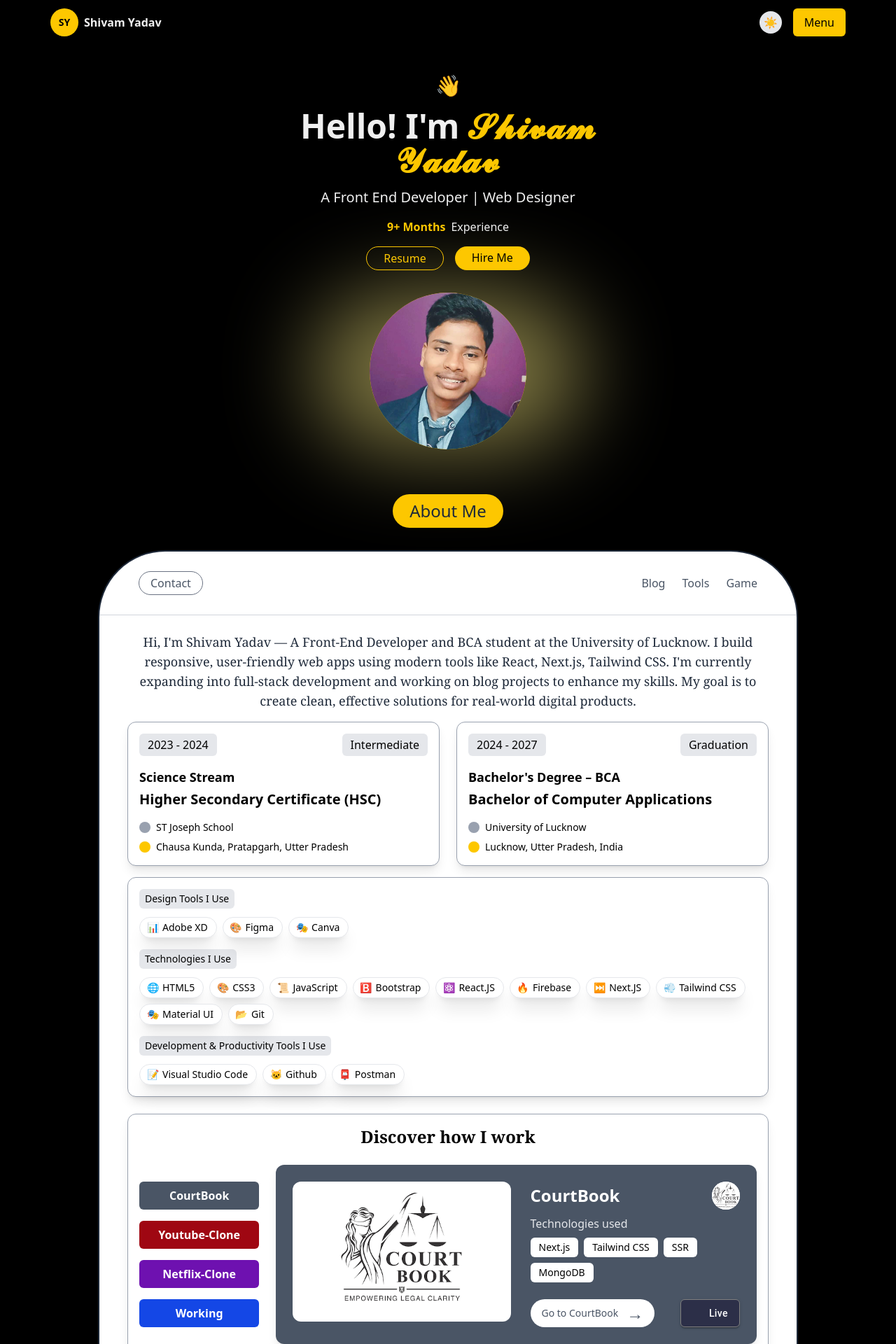
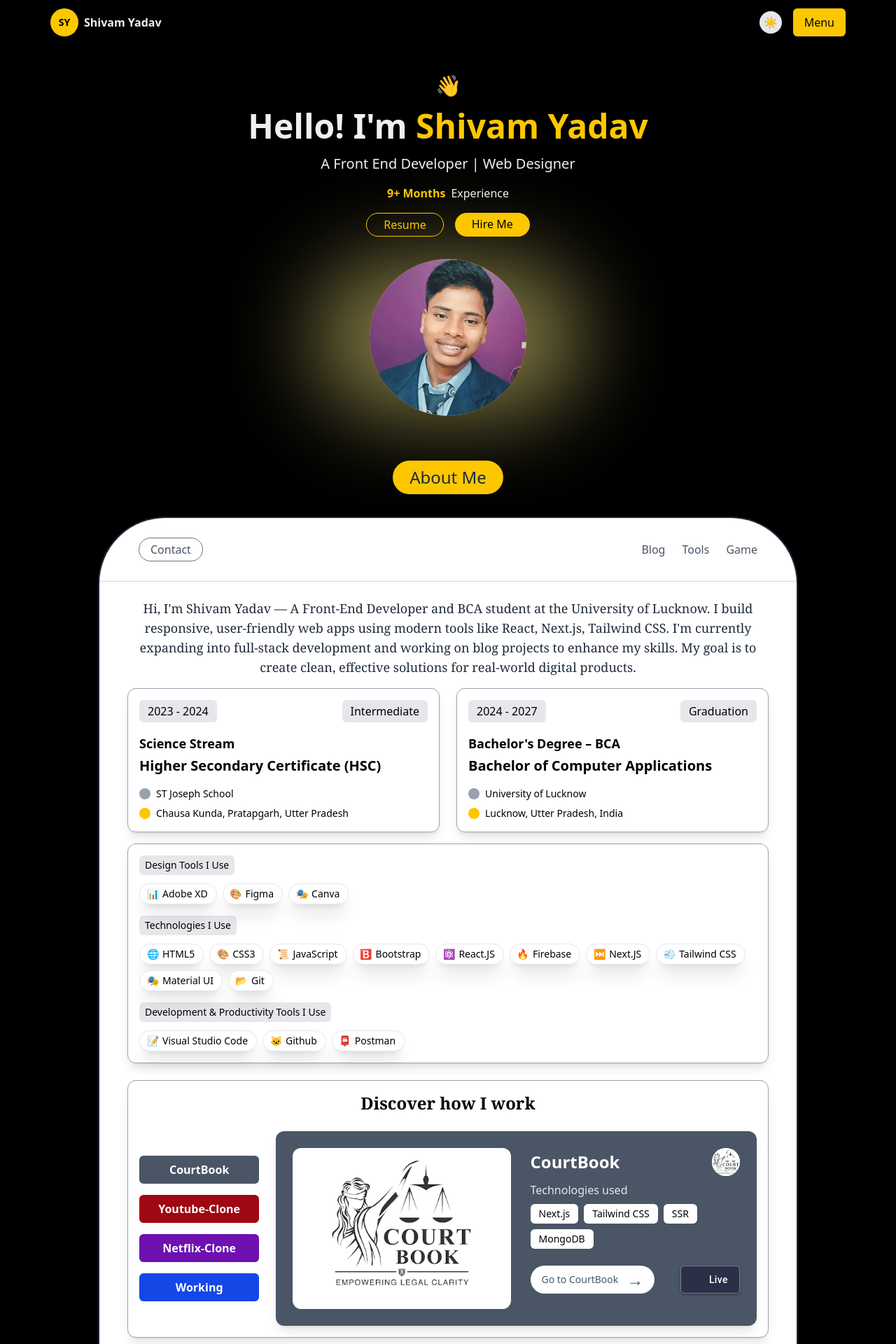
Before and after one commit to iCoder5744/portfolio, a Next.js app: page / in a window 1280 px wide. Shown: the top 1920 px of the page at 70% size. Built offline with nearby package versions, Linux system fonts and the light colour scheme; some icons are missing.

Commit message:
fixed image streach problem in project porject section and some changed styles in other components

```diff
--- a/src/components/About.js
+++ b/src/components/About.js
@@ -24,7 +24,7 @@
     <section id="about" className="py-16 px-2 md:px-6 lg:mx-12">
       <h2 className="text-2xl mb-8 text-center px-6 py-2 w-fit rounded-full mx-auto bg-yellow-400 text-gray-800">About Me</h2>
 
-      <div className="rounded-[3rem] sm:rounded-[6rem] border-2 border-gray-800 bg-white max-w-[1000px] mx-auto ">
+      <div className="rounded-[2rem] sm:rounded-[6rem] border-2 border-gray-800 bg-white max-w-[1000px] mx-auto ">
 
         {/* Header */}
         <Header />
--- a/src/components/Footer.js
+++ b/src/components/Footer.js
@@ -16,7 +16,7 @@
 
                 {/* Left: Contact Button */}
                 <div>
-                    <p className='text-gray-500'>&copy; 2025 Shivam Yadav</p>
+                    <p className='max-sm:text-sm text-gray-500'>&copy; 2025 Shivam Yadav</p>
                 </div>
 
                 {/* Right: Theme */}
--- a/src/components/Header.js
+++ b/src/components/Header.js
@@ -13,7 +13,7 @@
   return (
     <section>
         {/* Top Section */}
-        <div className='flex justify-between items-center  border-b border-gray-300 p-4 sm:px-14 sm:py-7 rounded-t-[3rem] sm:rounded-t-[6rem] '>
+        <div className='flex justify-between items-center  border-b border-gray-300 p-4 sm:px-14 sm:py-7 rounded-t-[2rem] sm:rounded-t-[6rem] '>
 
           {/* Left: Contact Button */}
           <div>
--- a/src/components/Hero.js
+++ b/src/components/Hero.js
@@ -28,7 +28,7 @@
             transition={{ delay: 0.1 }}
             className="text-3xl md:text-4xl lg:text-5xl font-bold mb-4"
           >
-            Hello! I&apos;m <span className="text-yellow-400">𝓢𝓱𝓲𝓿𝓪𝓶 𝓨𝓪𝓭𝓪𝓿</span>
+            Hello! I&apos;m <span className="text-yellow-400">Shivam Yadav</span>
           </motion.h1>
 
           {/* Subheading */}
--- a/src/components/Projects.js
+++ b/src/components/Projects.js
@@ -86,13 +86,16 @@
             <div className="flex flex-col md:flex-row gap-4 ">
               {/* Image Section */}
               <div className="mb-4 md:mb-0 md:w-1/2">
-                <div className="h-[200px] w-full rounded-xl overflow-hidden bg-white bg-opacity-20">
+                <div className="max-sm:h-[230px] max-lg:h-[250px] h-[230px] w-full rounded-xl overflow-hidden bg-white bg-opacity-20">
                   <Image
                     src={selectedProject.image || '/placeholder-project.png'}
                     alt={selectedProject.name}
                     width={500}
-                    height={300}
-                    className="w-full h-full sm:object-cover"
+                    height={400}
+                    className={`w-full h-full ${selectedProject.id === 1
+                        ? 'object-cover'
+                        : 'max-sm:fill-contain sm:object-cover lg:object-fill'
+                      }`}
                   />
                 </div>
               </div>
```
